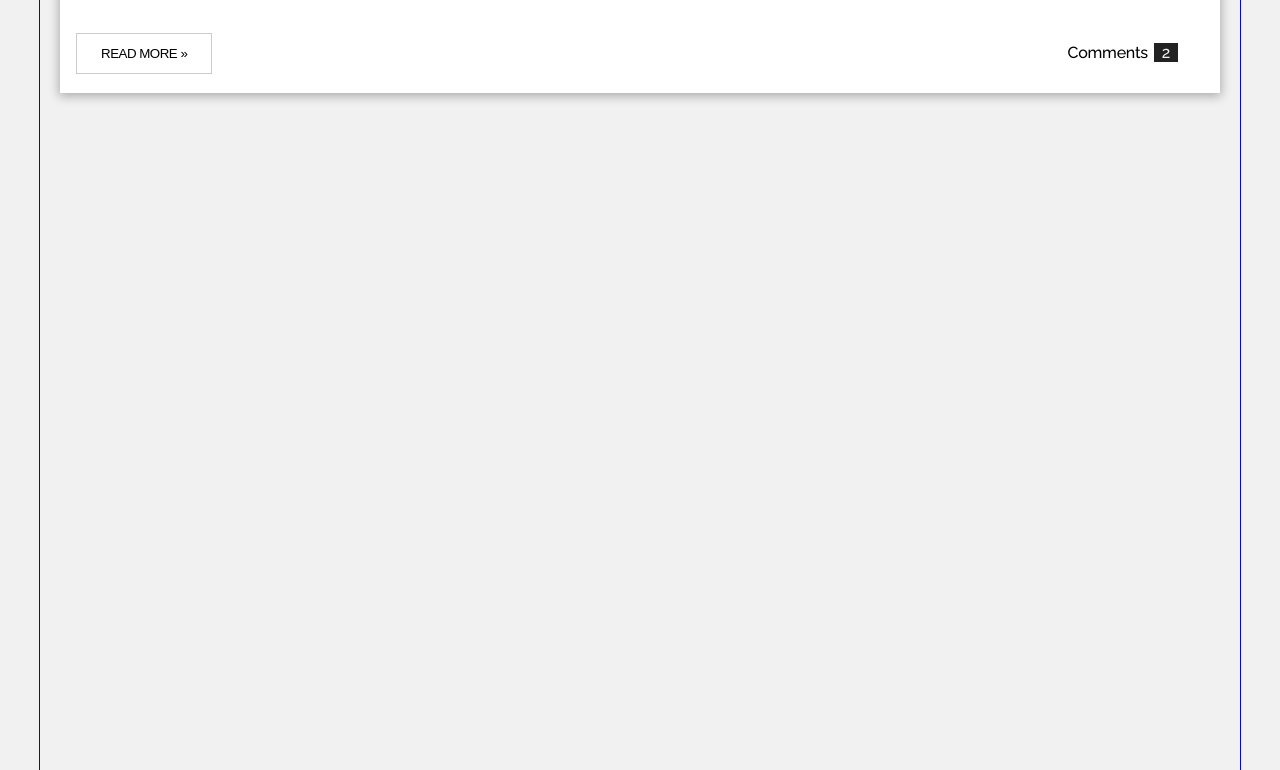
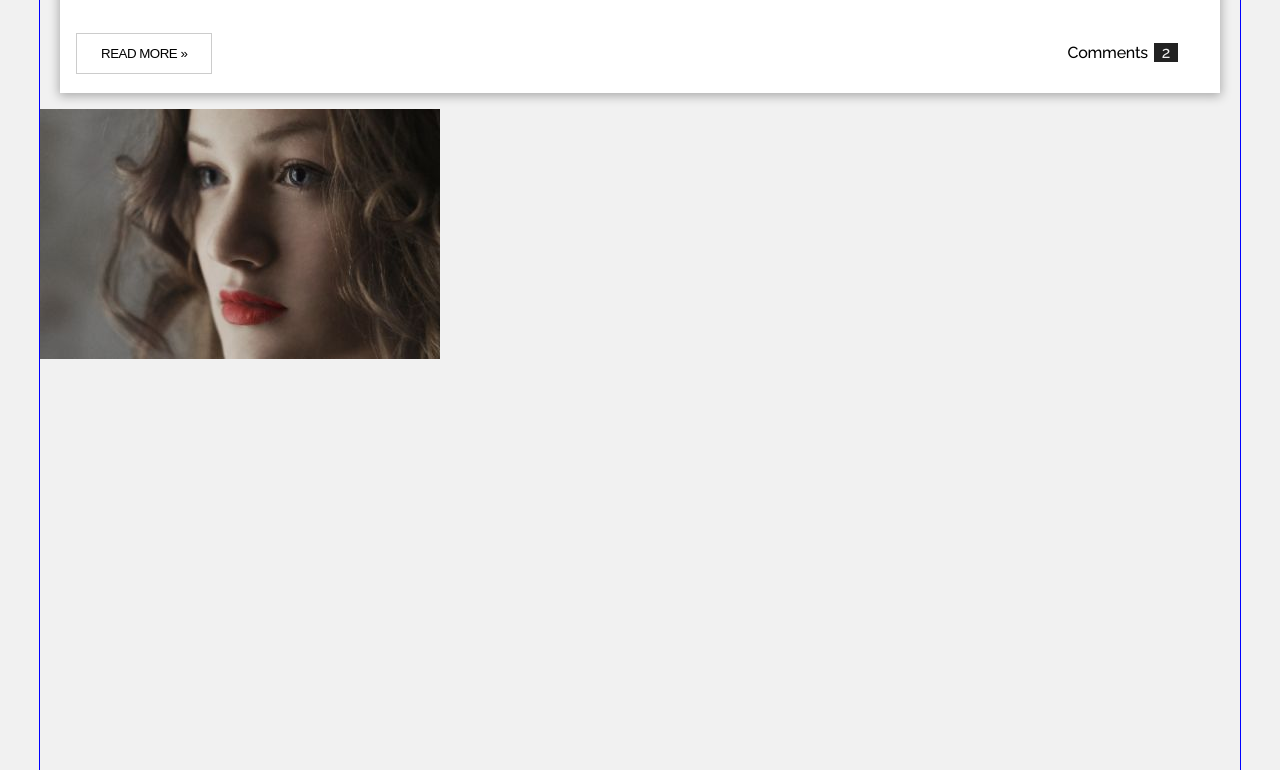
Before and after one commit to danbe80/2021-ex1-myblog, a plain HTML site: page html/index.html in a window 1280 px wide. Shown: the part 1370-2140 px from the top of the page. Drawn offline with Linux system fonts and the light colour scheme.

```diff
--- a/html/index.html
+++ b/html/index.html
@@ -1,5 +1,6 @@
 <!DOCTYPE html>
 <html lang="en">
+
 <head>
 	<meta charset="UTF-8">
 	<meta http-equiv="X-UA-Compatible" content="IE=edge">
@@ -7,6 +8,7 @@
 	<link rel="stylesheet" href="../css/index.css">
 	<title>My Blog - W3</title>
 </head>
+
 <body>
 	<div class="wrapper">
 		<header>
@@ -20,7 +22,10 @@
 					<div class="left-content">
 						<h2>TITLE HEADING</h2>
 						<h3>Title description,<span> April 7, 2014</span></h3>
-						<p>Mauris neque quam, fermentum ut nisl vitae, convallis maximus nisl. Sed mattis nunc id lorem euismod placerat. Vivamus porttitor magna enim, ac accumsan tortor cursus at. Phasellus sed ultricies mi non congue ullam corper. Praesent tincidunt sed tellus ut rutrum. Sed vitae justo condimentum, porta lectus vitae, ultricies congue gravida diam non fringilla.</p>
+						<p>Mauris neque quam, fermentum ut nisl vitae, convallis maximus nisl. Sed mattis nunc id lorem euismod
+							placerat. Vivamus porttitor magna enim, ac accumsan tortor cursus at. Phasellus sed ultricies mi non
+							congue ullam corper. Praesent tincidunt sed tellus ut rutrum. Sed vitae justo condimentum, porta lectus
+							vitae, ultricies congue gravida diam non fringilla.</p>
 						<div class="content-foot">
 							<div class="btn-wrap">
 								<button>READ MORE »</button>
@@ -32,11 +37,14 @@
 					</div>
 				</div>
 				<div class="left-wrap">
-					<img src="../img/bridge.jpg" alt="산나무">
+					<img src="../img/bridge.jpg" alt="다리">
 					<div class="left-content">
 						<h2>BLOG ENTRY</h2>
 						<h3>Title description, <span>April 2, 2014</span></h3>
-						<p>Mauris neque quam, fermentum ut nisl vitae, convallis maximus nisl. Sed mattis nunc id lorem euismod placerat. Vivamus porttitor magna enim, ac accumsan tortor cursus at. Phasellus sed ultricies mi non congue ullam corper. Praesent tincidunt sed tellus ut rutrum. Sed vitae justo condimentum, porta lectus vitae, ultricies congue gravida diam non fringilla.</p>
+						<p>Mauris neque quam, fermentum ut nisl vitae, convallis maximus nisl. Sed mattis nunc id lorem euismod
+							placerat. Vivamus porttitor magna enim, ac accumsan tortor cursus at. Phasellus sed ultricies mi non
+							congue ullam corper. Praesent tincidunt sed tellus ut rutrum. Sed vitae justo condimentum, porta lectus
+							vitae, ultricies congue gravida diam non fringilla.</p>
 						<div class="content-foot">
 							<div class="btn-wrap">
 								<button>READ MORE »</button>
@@ -48,7 +56,11 @@
 					</div>
 				</div>
 			</div>
-
+			<div class="right-wrapper">
+				<div class="right-wrap">
+					<img src="../img/avatar_g.jpg" alt="">
+				</div>
+			</div>
 		</div>
 	</div>
 	</div>
@@ -56,4 +68,5 @@
 
 	</footer>
 </body>
+
 </html>
```
Lines whose indentation alone changed are shown as unchanged.
